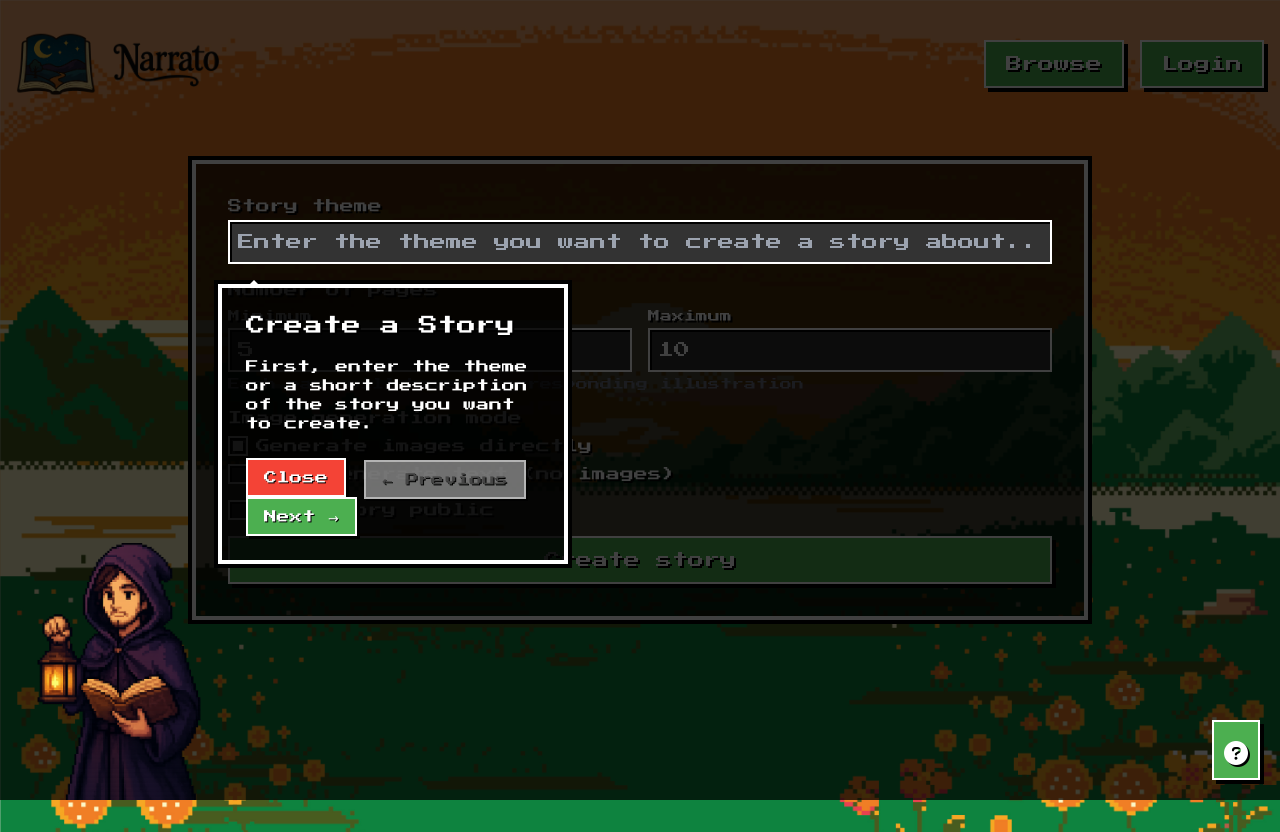
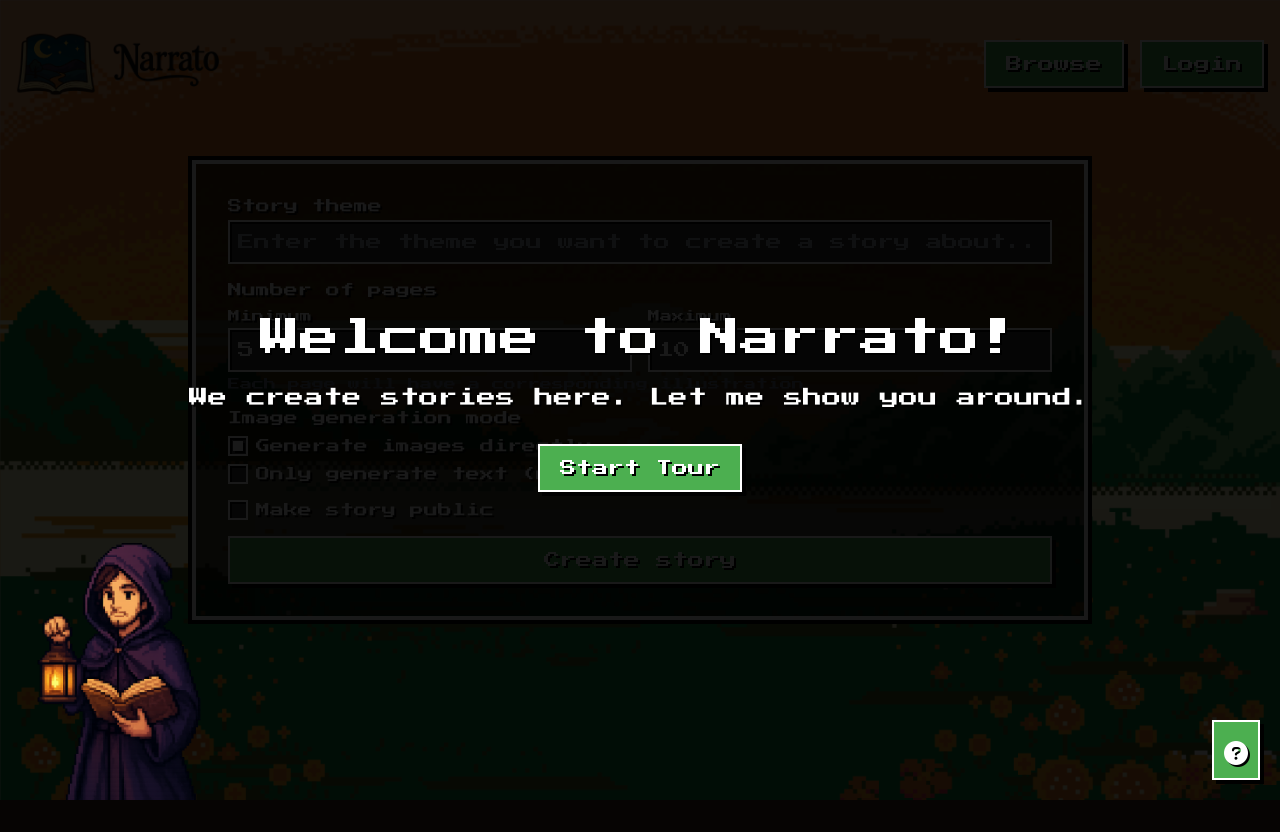
Before and after one commit to zaikaman/Narrato, a Flask app: page / in a window 1280 px wide. After the commit the page ends 800 px from the top, so only its background shows below. Run offline with Flask 3, Linux system fonts and the light colour scheme; parts of the project's set-up code (start-up, migrations or seed data) failed here and were passed over; some libraries are stand-ins or nearby versions.

Commit message:
Added an intro screen

```diff
--- /dev/null
+++ b/static/intro.css
@@ -0,0 +1,57 @@
+#intro-overlay {
+    position: fixed;
+    top: 0;
+    left: 0;
+    width: 100%;
+    height: 100%;
+    background-color: rgba(0, 0, 0, 0.9);
+    z-index: 9999;
+    display: flex;
+    justify-content: center;
+    align-items: center;
+    text-align: center;
+    flex-direction: column;
+}
+
+#intro-content {
+    font-family: 'Press Start 2P', cursive;
+    color: #fff;
+    text-shadow: 2px 2px #000;
+}
+
+#intro-content h1 {
+    font-size: 2.5rem;
+    margin-bottom: 1rem;
+}
+
+#intro-content p {
+    font-size: 1.2rem;
+    margin-bottom: 2rem;
+}
+
+#start-tour-btn {
+    font-family: 'Press Start 2P', cursive;
+    background-color: #4CAF50;
+    color: white;
+    padding: 10px 20px;
+    border: 2px solid #fff;
+    box-shadow: 4px 4px #000;
+    text-shadow: 2px 2px #000;
+    border-radius: 0;
+    cursor: pointer;
+    transition: all 0.1s ease-in-out;
+}
+
+#start-tour-btn:hover {
+    background-color: #45a049;
+    box-shadow: 2px 2px #000;
+    transform: translate(1px, 1px);
+}
+
+#intro-narrator {
+    position: absolute;
+    bottom: 0;
+    left: 20px;
+    width: 200px;
+    z-index: 10000;
+}
--- /dev/null
+++ b/static/intro.js
@@ -0,0 +1,31 @@
+window.onload = function () {
+    console.log('intro.js loaded');
+    const introOverlay = document.getElementById('intro-overlay');
+    const startTourBtn = document.getElementById('start-tour-btn');
+    const tourSeen = localStorage.getItem('tour_seen');
+    const narrator = document.querySelector('#intro-narrator');
+
+    if (!tourSeen) {
+        introOverlay.style.display = 'flex';
+    }
+
+    startTourBtn.addEventListener('click', function (e) {
+        e.preventDefault();
+        console.log('Start Tour button clicked');
+        console.log('window.driver in intro.js:', window.driver);
+        localStorage.setItem('tour_seen', 'true');
+        introOverlay.style.display = 'none';
+
+        if (document.querySelector('#prompt')) {
+            const driver = window.driver;
+            if (driver) {
+                console.log('Starting tour in 100ms...');
+                setTimeout(() => {
+                    driver.start();
+                }, 100);
+            } else {
+                console.error('Driver is not initialized');
+            }
+        }
+    });
+};
--- a/static/tour.js
+++ b/static/tour.js
@@ -99,6 +99,9 @@ document.addEventListener('DOMContentLoaded', function () {
         }
     ];
 
+    driver.defineSteps(indexPageSteps);
+    window.driver = driver;
+
     // --- Tour Logic ---
     const tourStep = localStorage.getItem('tour_step');
     const urlParams = new URLSearchParams(window.location.search);
@@ -122,10 +125,6 @@ document.addEventListener('DOMContentLoaded', function () {
                 });
             }
 
-        } else if (!localStorage.getItem('tour_seen')) {
-            driver.defineSteps(indexPageSteps);
-            driver.start();
-            localStorage.setItem('tour_seen', 'true');
         }
     } else if (document.querySelector('.story-card') && tourStep === 'browse') { // On browse page
         driver.defineSteps(browsePageSteps);
--- a/templates/header.html
+++ b/templates/header.html
@@ -1,3 +1,12 @@
+<link rel="stylesheet" href="{{ url_for('static', filename='intro.css') }}">
+<div id="intro-overlay" style="display: none;">
+    <img src="/static/images/narrator.png" alt="Narrator" id="intro-narrator" style="position: absolute; bottom: 0; left: 20px; width: 200px; z-index: 10000;">
+    <div id="intro-content">
+        <h1>Welcome to Narrato!</h1>
+        <p>We create stories here. Let me show you around.</p>
+        <button id="start-tour-btn">Start Tour</button>
+    </div>
+</div>
 <div class="flex justify-between items-center mb-8" style="margin-top: 32px; padding: 0 16px;">
     <div class="flex items-center">
         <a href="{{ url_for('index') }}" class="flex items-center">
@@ -22,3 +31,5 @@
         {% endif %}
     </div>
 </div>
+<script src="{{ url_for('static', filename='tour.js') }}"></script>
+<script src="{{ url_for('static', filename='intro.js') }}"></script>
--- a/templates/index.html
+++ b/templates/index.html
@@ -177,7 +177,6 @@
     <script src="{{ url_for('static', filename='game.js') }}"></script>
 
     <script src="{{ url_for('static', filename='driver.min.js') }}"></script>
-    <script type="module" src="{{ url_for('static', filename='tour.js') }}"></script>
 
     <div id="manual-final-tip" class="driver-popover-item" style="display: none; z-index: 999999;">
         <h3 class="driver-popover-title">One Last Tip!</h3>
```
